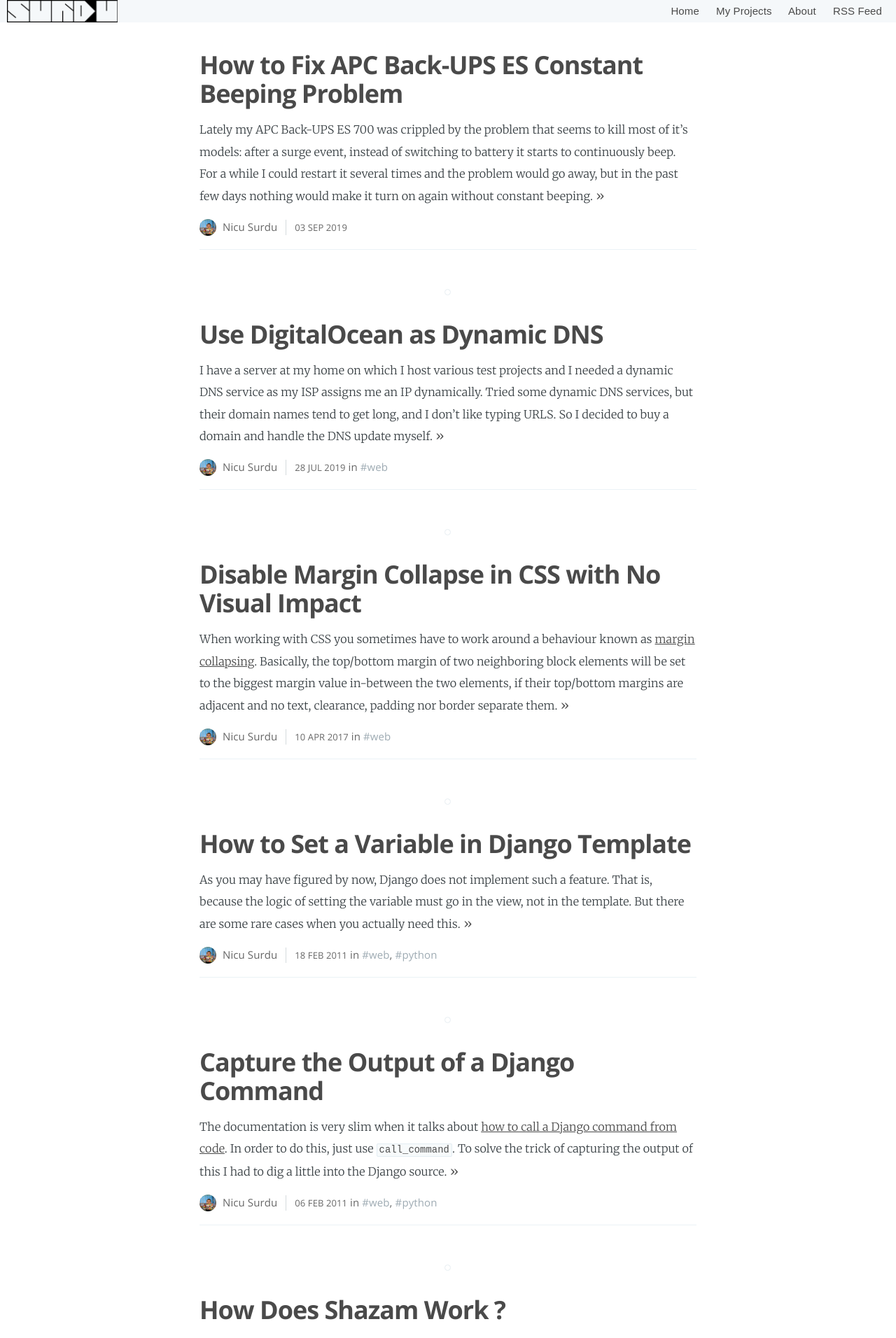
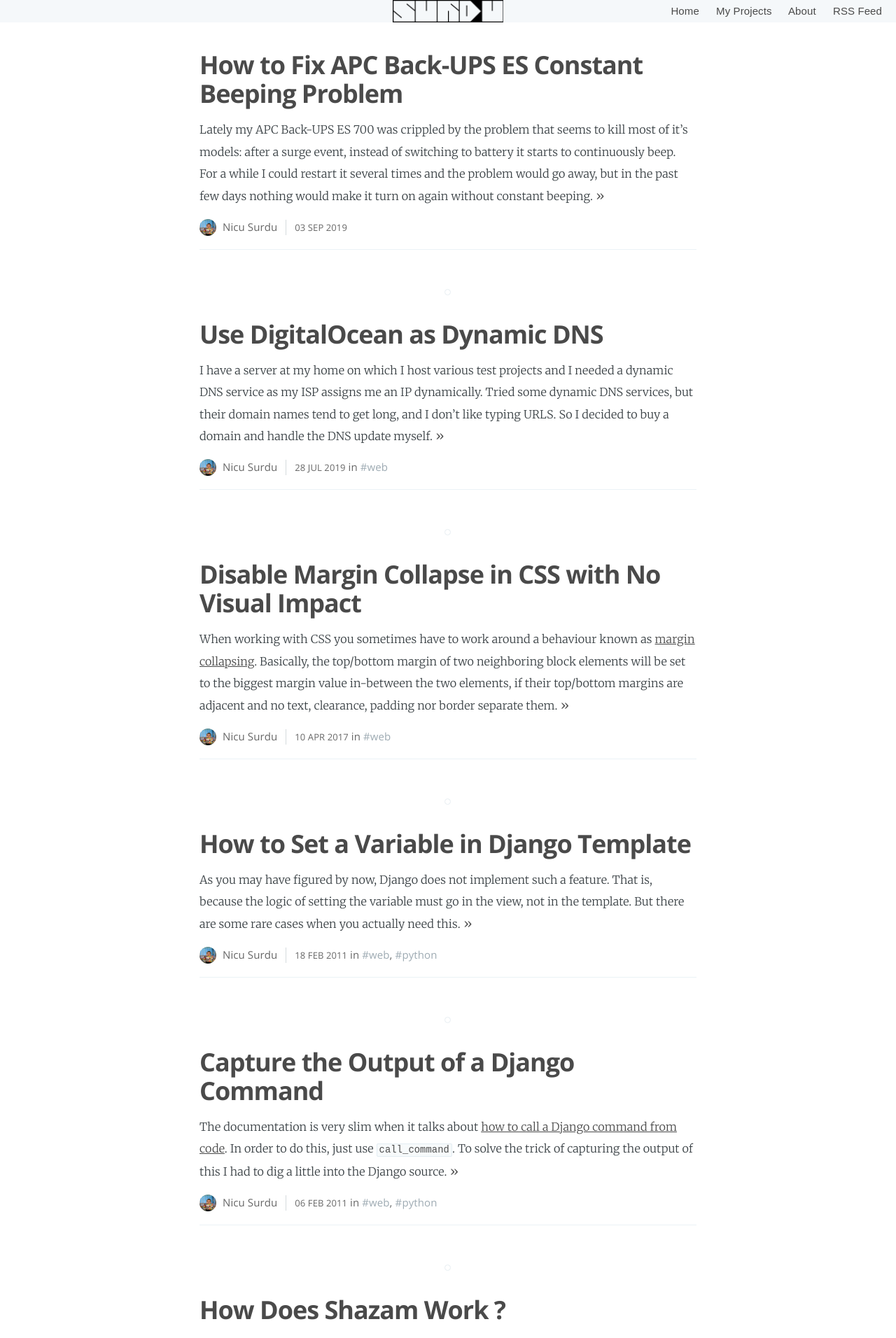
Before and after one commit to surdu/surdu.github.io, a Jekyll site: the page built from index.html, in a window 1280 px wide. Shown: the top 1912 px of the page at 70% size. Built offline with Jekyll 4.4.1, drawn with Linux system fonts in a browser that asks for light colours; the list of posts is cut into pages by our own code.

Commit message:
Small work

```diff
--- a/_sass/_header.scss
+++ b/_sass/_header.scss
@@ -2,9 +2,9 @@ header.top-header {
 	background-color: #F5F8FA;
 	margin-bottom: 20px;
 	height: 32px;
+	text-align: center;
 
 	.logo {
-		margin-left: 10px;
 		text-decoration: none;
 
 		img {
@@ -13,7 +13,8 @@ header.top-header {
 	}
 
 	nav {
-		float: right;
+		position: absolute;
+		right: 0;
 		font-family: "OpenSans", sans-serif;
 		font-size: 1.5rem;
 
```
Also changed, not shown: _layouts/tag.html (+7 -3 lines).
